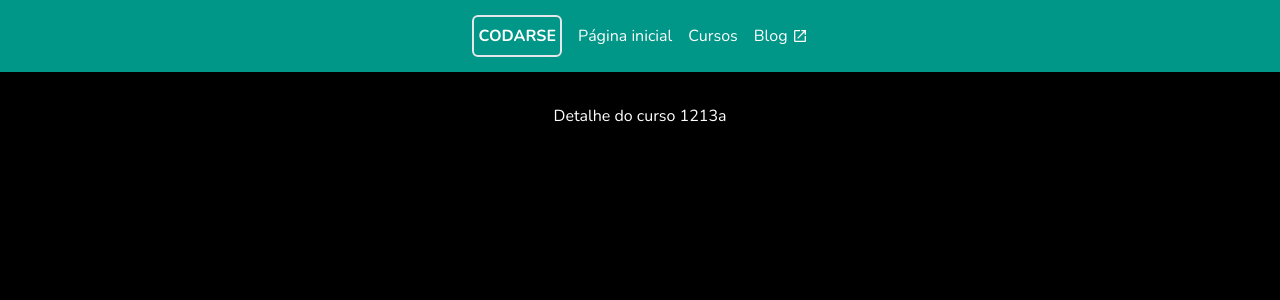
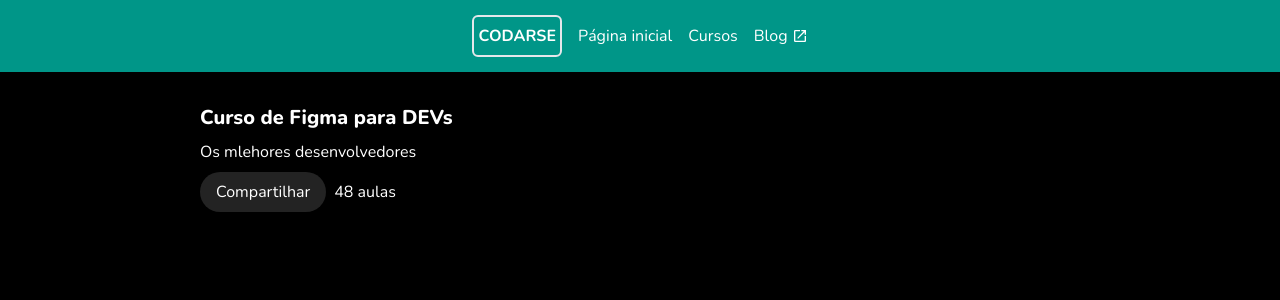
Before and after one commit to Jeff-bt/course-platform, a Next.js app: page /cursos/1213a in a window 1280 px wide. Shown: the top 300 px of the page. Built offline with nearby package versions, Linux system fonts and the light colour scheme.

Commit message:
feat: add course header component

```diff
--- a/src/app/cursos/[id]/page.tsx
+++ b/src/app/cursos/[id]/page.tsx
@@ -1,3 +1,4 @@
+import { CourseHeader } from "@/components/course-header/CourseHeader";
 import { Metadata } from "next";
 
 interface Props {
@@ -17,7 +18,9 @@ export default function PageCourseDetail({ params }: Props) {
 
 	return (
 		<main className='mt-8 flex justify-center'>
-			Detalhe do curso {params.id}
+			<div className="w-full min-[880px]:max-w-[880px]">
+                <CourseHeader />
+            </div>
 		</main>
 	);
 }
--- a/src/app/cursos/page.tsx
+++ b/src/app/cursos/page.tsx
@@ -8,7 +8,7 @@ export const metadata: Metadata = {
 export default function PageCursos() {
     return (
         <main className="mt-8 flex justify-center">
-            <div className="min-[880px]:max-w-[880px]">
+            <div className="w-full min-[880px]:max-w-[880px]">
                 <Section
                     title="Todos os cursos"
                     variant="grid"
--- a/src/app/page.tsx
+++ b/src/app/page.tsx
@@ -1,4 +1,4 @@
-import { Card } from "@/components/Card/Card";
+import { Card } from "@/components/card/Card";
 import { Section } from "@/components/section/Section";
 import { Metadata } from "next";
 
@@ -9,7 +9,7 @@ export const metadata: Metadata = {
 export default function PageHome() {
   return (
     <main className="mt-8 flex justify-center max-w-full">
-      <div className="min-[880px]:max-w-[880px]">
+      <div className="w-full min-[880px]:max-w-[880px]">
       <Section
           title="Veja mais cursos"
           variant="h-list"
--- /dev/null
+++ b/src/components/course-header/CourseHeader.tsx
@@ -0,0 +1,20 @@
+
+export const CourseHeader = () => {
+	return (
+		<div className="flex flex-col gap-2">
+			<h1 className="font-extrabold text-xl">
+				Curso de Figma para DEVs
+			</h1>
+			<p>
+				Os mlehores desenvolvedores
+			</p>
+
+			<div className="flex gap-2 items-center">
+				<button className="py-2 px-4 bg-paper rounded-full">
+					Compartilhar
+				</button>
+				<span>48 aulas</span>
+			</div>
+		</div>
+	);
+};
--- a/src/components/section/Section.tsx
+++ b/src/components/section/Section.tsx
@@ -1,6 +1,6 @@
 'use client';
 
-import { Card, ICardProps } from "../Card/Card";
+import { Card, ICardProps } from "../card/Card";
 import { UIEvent, useRef, useState } from "react";
 import { MdKeyboardArrowLeft, MdKeyboardArrowRight } from "react-icons/md";
 
```
